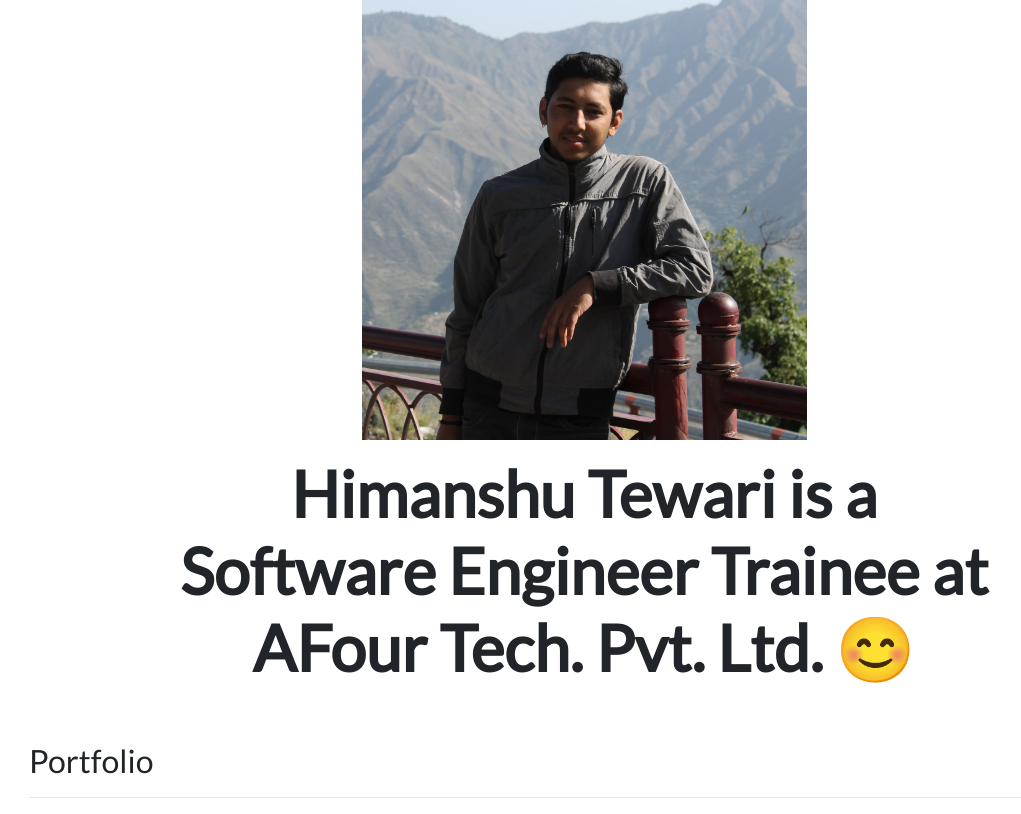
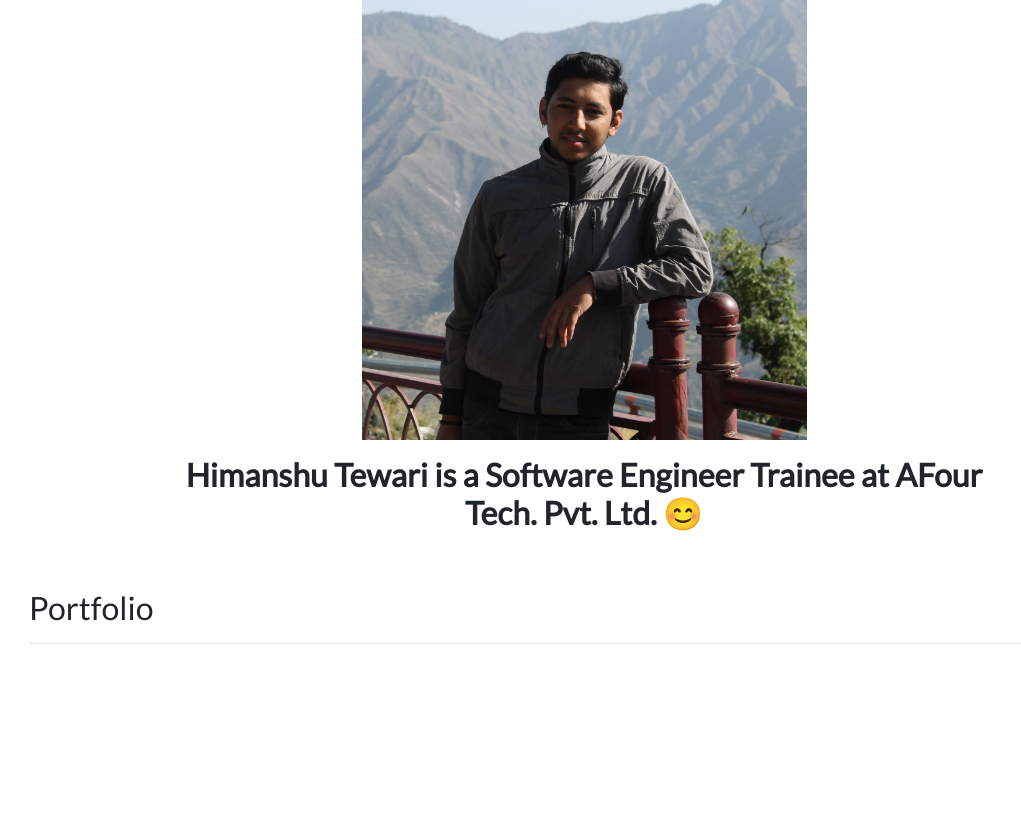
Before and after one commit to himIoT19/django3-personal-portfolio, a Django app: template portfolio/templates/portfolio/home.html in a window 1280 px wide. Shown: the part 83-897 px from the top of the page, without its empty margins (56-1077 px from the left). After the commit the page ends 727 px from the top, so only its background shows below. Run offline with Django 3.2, Linux system fonts and the light colour scheme; the template is opened without the code that fills it, so the values that code supplies are empty; some libraries are stand-ins or nearby versions.

Commit message:
edited custom.css

```diff
--- a/portfolio/static/portfolio/custom.css
+++ b/portfolio/static/portfolio/custom.css
@@ -14,13 +14,9 @@
     font-size: 4rem;
 }
 
-#hometext{
-    font-size: 4rem;
-}
-
 @media (min-width: 992px) {
     #hometext {
-        font-size: 4rem;
+        font-size: 2rem;
     }
     #blogdetailtitle {
         font-size: 3rem;
```
